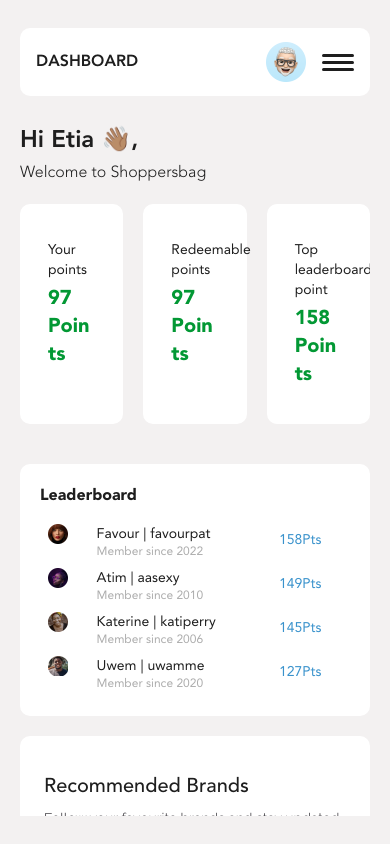
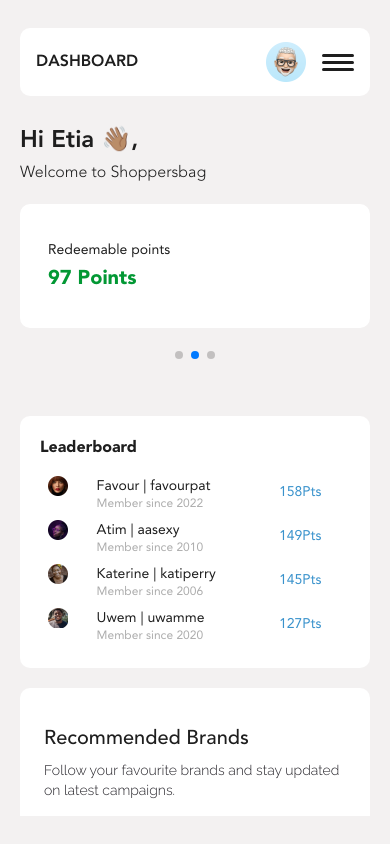
Before and after one commit to Issiedoesit/shoppersco-dashboard, a React (Vite) app: page / in a window 390 px wide. Built offline with nearby package versions, Linux system fonts and the light colour scheme.

Commit message:
add looping slider to user home

```diff
--- a/src/components/Cards/StatsCard.jsx
+++ b/src/components/Cards/StatsCard.jsx
@@ -2,7 +2,7 @@ import React from 'react'
 
 const StatsCard = ({id, bgColor, header, stat, statTextColor, paddingX, paddingY}) => {
   return (
-    <div id={id} className={`${bgColor ? bgColor : 'bg-white'} rounded-ten space-y-1 px-7 sm:px-4 lg:px-7 ${ paddingY ? paddingY : 'py-2.5'} max-w-sm`}>
+    <div id={id} className={`${bgColor ? bgColor : 'bg-white'} mx-auto rounded-ten space-y-1 px-7 sm:px-4 lg:px-7 ${ paddingY ? paddingY : 'py-2.5'} lg:max-w-sm`}>
         <h4 className='text-sm lg:text-base'>{header}</h4>
         <p className={`font-avenirBlack text-xl md:text-2xl lg:text-3xl ${statTextColor ? statTextColor : 'text-brandGreen4x '} break-words`}>{stat}</p>
     </div>
--- /dev/null
+++ b/src/components/Swipers/StatCardSwiper.jsx
@@ -0,0 +1,39 @@
+import React from 'react'
+import { Navigation, Pagination, Scrollbar, A11y, Autoplay } from 'swiper';
+import { Swiper, SwiperSlide } from 'swiper/react';
+import 'swiper/css';
+import 'swiper/css/navigation';
+import 'swiper/css/pagination';
+import 'swiper/css/scrollbar';
+import 'swiper/css/autoplay';
+import StatsCard from './../Cards/StatsCard'
+
+const StatCardSwiper = ( {cardDataSet} ) => {
+  return (
+    <Swiper
+        modules={[Navigation, Pagination, Scrollbar, A11y, Autoplay]}
+        spaceBetween = {50}
+        breakpoints = {{
+          320: {
+            slidesPerView: 1
+          },
+          // when window width is >= 480px
+          768: {
+            slidesPerView: 2
+          }
+        }}
+        loop
+        autoplay={{ delay: 4000, disableOnInteraction: false }}
+        pagination={{ clickable: true }}
+        onSlideChange={() => console.log('slide change')}
+        onSwiper={(swiper) => console.log(swiper)}
+        className="lg:hidden pb-12"
+    >
+      {cardDataSet.map((data, index)=>{
+        return  <SwiperSlide><StatsCard id={data.id} key={index} paddingY={'py-9'} stat={data.stat} header={data.header} /></SwiperSlide>
+            })}
+    </Swiper>
+  )
+}
+
+export default StatCardSwiper
--- a/src/components/User/Home/Home.jsx
+++ b/src/components/User/Home/Home.jsx
@@ -1,6 +1,7 @@
 import React from 'react'
 import StatsCard from '../../Cards/StatsCard'
 import Greeting from '../../Header/Greeting'
+import StatCardSwiper from '../../Swipers/StatCardSwiper'
 import Header from './../../Header/Header'
 import HomeAside from './HomeAside/HomeAside'
 import HomeMain from './HomeMain/HomeMain'
@@ -36,11 +37,12 @@ const Home = () => {
             {/* main content here */}
             <Greeting headBtns={false} salutation={'Welcome to Shoppersbag'} />
 
-            <div className='grid grid-cols-3 gap-5'>
+            <div className='hidden lg:grid grid-cols-3 gap-5'>
               {stats.map((data, index)=>{
                 return <StatsCard id={data.id} key={index} paddingY={'py-9'} stat={data.stat} header={data.header} />
               })}
             </div>
+            <StatCardSwiper cardDataSet={stats} />
 
             <div className='py-10 flex flex-col-reverse lg:grid grid-cols-6 gap-5 rounded-ten auto-cols-fr auto-rows-fr'>
               <HomeMain />
```
